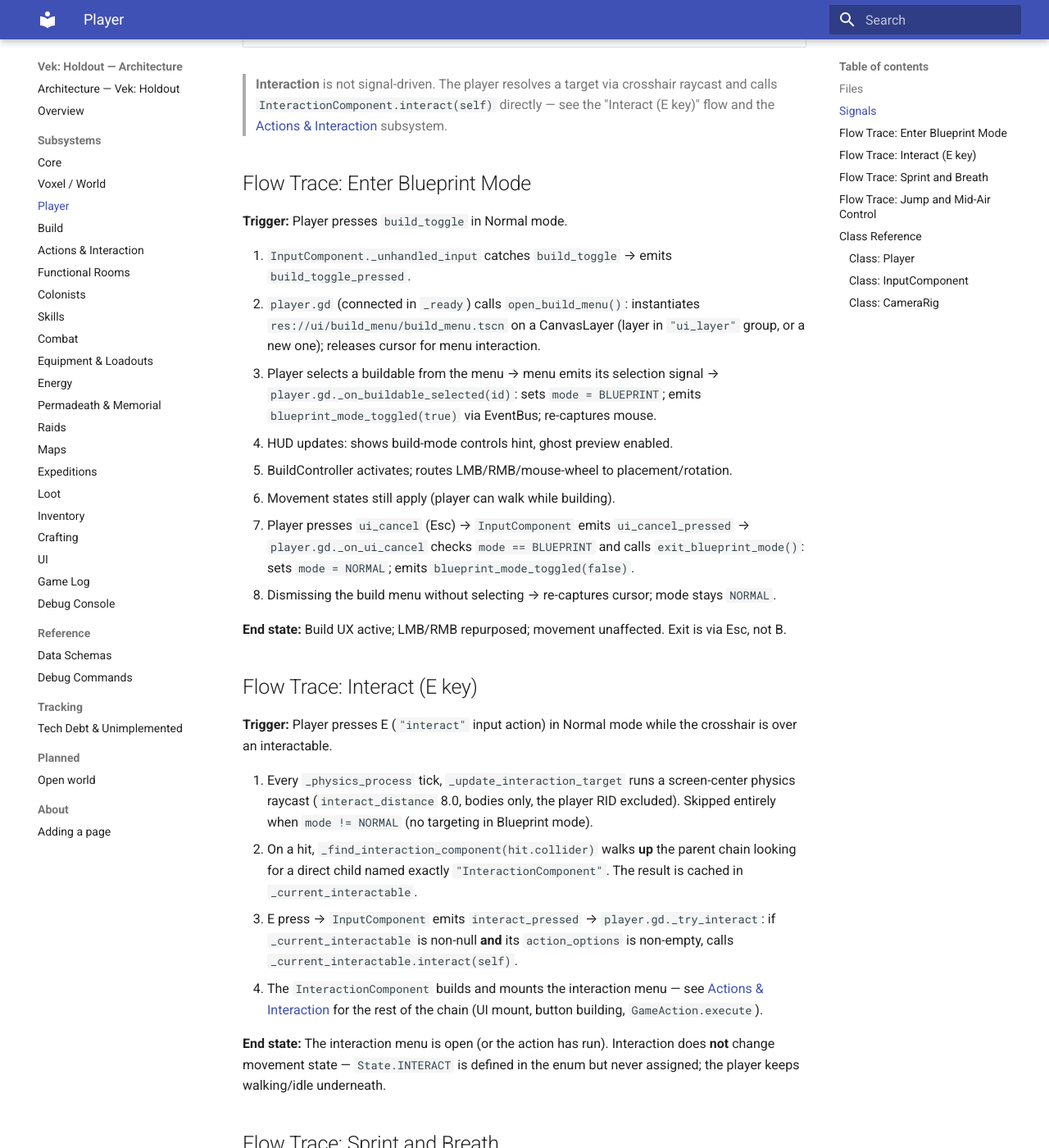
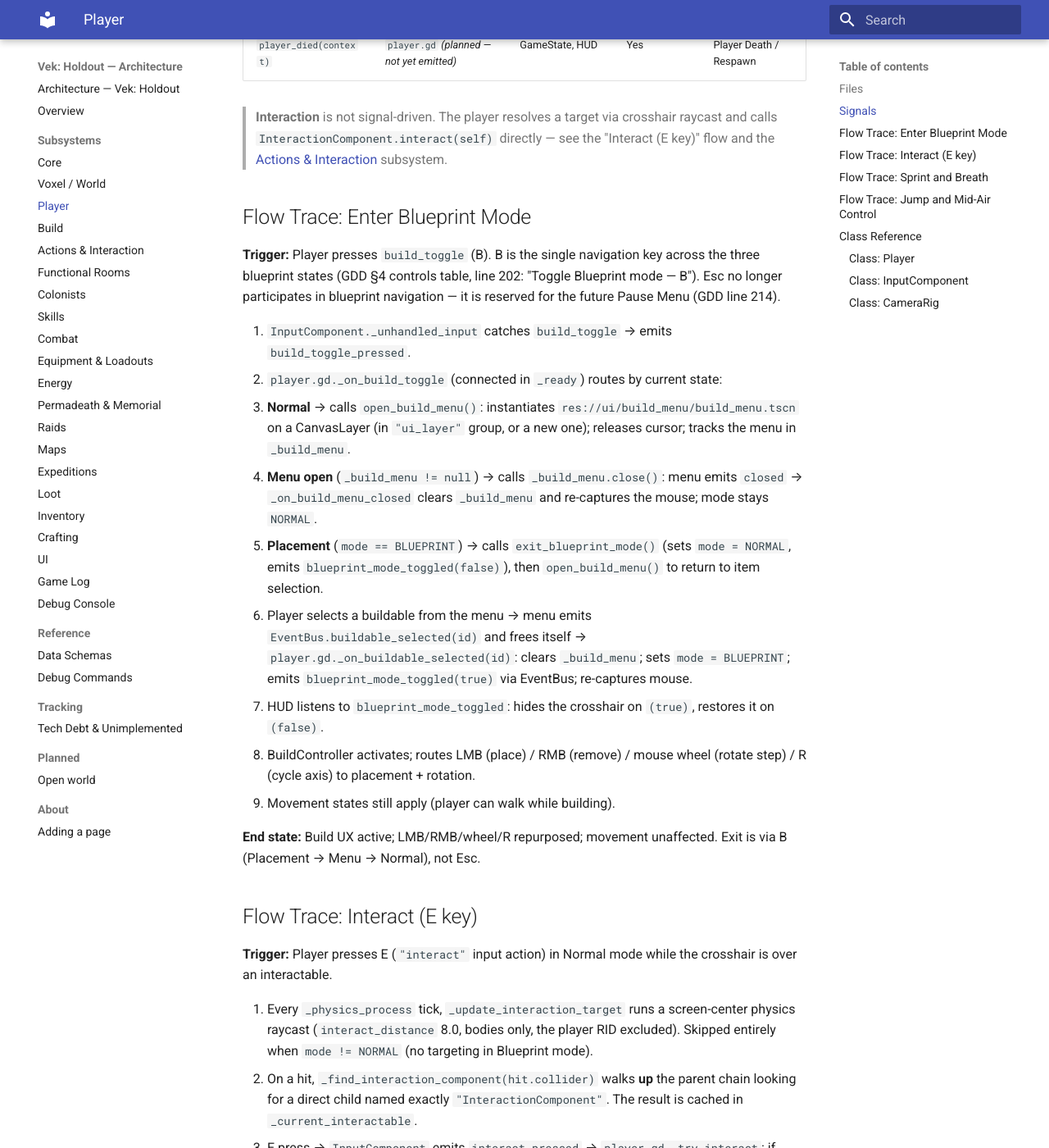
Before and after one commit to gdgonzaga/vek-holdout, an MkDocs documentation site: the page built from docs/architecture/player.md, in a window 1280 px wide and 1400 px high, scrolled down 1232 px. Shown: the whole window at 82% size. Built offline with MkDocs 1.6.1 and Material for MkDocs 9.7.7, drawn with Linux system fonts in a browser that asks for light colours; some of the changed text lies outside the part shown.

Commit message:
feat(build): B-centric blueprint navigation + rotation wiring
- B is now the single navigation key across the three blueprint states
  (Normal -> Menu -> Placement). Esc no longer exits blueprint; it is
  reserved for the future Pause Menu (GDD line 214).
- Wire rotation input: mouse wheel cycles the 90deg step (CW/CCW),
  R cycles the rotation axis Z->X->Y. Ghost yaw applied each frame so
  furniture meshes visibly rotate. cycle_step_back() added to
  RotationState for reverse wheel direction.
- HUD listens to blueprint_mode_toggled: hides the crosshair while
  placing (overview.md expected this listener; it was missing).
- BuildMenu no longer self-closes on Esc; B owns all menu navigation.
- Update docs/architecture/{player,build}.md to reflect the new flow
  and the wired rotation state.

```diff
--- a/docs/architecture/player.md
+++ b/docs/architecture/player.md
@@ -6,7 +6,7 @@ Third-person controller, camera rig, Mode+State machine (GDD §4), inventory + e
 
 | File | Type | Responsibility |
 |---|---|---|
-| `player.tscn` / `player.gd` | Scene/Script | CharacterBody3D + camera rig. Owns movement physics (WASD + sprint + jump with mid-air momentum preservation), inline Mode+State enums, build menu interaction (opens `build_menu.tscn` on a CanvasLayer), blueprint mode entry via menu selection + exit via `ui_cancel` (Esc). Exposes `get_camera()` for BuildController raycasts. Does NOT own raw input reading (delegates to InputComponent), combat resolution (delegates to Combat), or build UX (delegates to Build when in Blueprint mode). **TODO:** source movement stats from CharacterDef instead of `@export` vars. |
+| `player.tscn` / `player.gd` | Scene/Script | CharacterBody3D + camera rig. Owns movement physics (WASD + sprint + jump with mid-air momentum preservation), inline Mode+State enums, build menu interaction (opens `build_menu.tscn` on a CanvasLayer), blueprint mode entry via menu selection + B-driven navigation across three states (Normal → Menu → Placement). Exposes `get_camera()` for BuildController raycasts. Does NOT own raw input reading (delegates to InputComponent), combat resolution (delegates to Combat), or build UX (delegates to Build when in Blueprint mode). **TODO:** source movement stats from CharacterDef instead of `@export` vars. |
 | `input_component.gd` | Script (Node) | Child node on the Player. Reads all raw player input and exposes it via signals (discrete actions: build toggle, interact, mouse recapture, ui cancel) and per-frame query methods (`get_movement_input()`, `wants_jump()`, `wants_sprint()`). Does NOT own mouse-motion (CameraRig handles that) or mouse-mode management (Player owns that as a game-state concern). |
 | `camera_rig.gd` | Script | Programmatically constructs its own SpringArm3D + Camera3D children in `_ready()`. Mouse look (yaw on rig, pitch on spring arm) via its own `_unhandled_input` — InputComponent does not absorb mouse-motion. Zoom via spring length, collision on spring arm (layer 1). LMB/RMB reserved for item actions, not consumed here. |
 | `player_state_machine.gd` | Script *(planned — not yet implemented)* | Mode + State logic (Normal/Blueprint × Idle/Walk/Sprint/Attack/Interact/Sleep/Dead). Currently inline in `player.gd`; will be extracted as Mode+State grow. |
@@ -23,18 +23,19 @@ Third-person controller, camera rig, Mode+State machine (GDD §4), inventory + e
 
 ## Flow Trace: Enter Blueprint Mode
 
-**Trigger:** Player presses `build_toggle` in Normal mode.
+**Trigger:** Player presses `build_toggle` (B). B is the single navigation key across the three blueprint states (GDD §4 controls table, line 202: "Toggle Blueprint mode — B"). Esc no longer participates in blueprint navigation — it is reserved for the future Pause Menu (GDD line 214).
 
 1. `InputComponent._unhandled_input` catches `build_toggle` → emits `build_toggle_pressed`.
-2. `player.gd` (connected in `_ready`) calls `open_build_menu()`: instantiates `res://ui/build_menu/build_menu.tscn` on a CanvasLayer (layer in `"ui_layer"` group, or a new one); releases cursor for menu interaction.
-3. Player selects a buildable from the menu → menu emits its selection signal → `player.gd._on_buildable_selected(id)`: sets `mode = BLUEPRINT`; emits `blueprint_mode_toggled(true)` via EventBus; re-captures mouse.
-4. HUD updates: shows build-mode controls hint, ghost preview enabled.
-5. BuildController activates; routes LMB/RMB/mouse-wheel to placement/rotation.
+2. `player.gd._on_build_toggle` (connected in `_ready`) routes by current state:
+   - **Normal** → calls `open_build_menu()`: instantiates `res://ui/build_menu/build_menu.tscn` on a CanvasLayer (in `"ui_layer"` group, or a new one); releases cursor; tracks the menu in `_build_menu`.
+   - **Menu open** (`_build_menu != null`) → calls `_build_menu.close()`: menu emits `closed` → `_on_build_menu_closed` clears `_build_menu` and re-captures the mouse; mode stays `NORMAL`.
+   - **Placement** (`mode == BLUEPRINT`) → calls `exit_blueprint_mode()` (sets `mode = NORMAL`, emits `blueprint_mode_toggled(false)`), then `open_build_menu()` to return to item selection.
+3. Player selects a buildable from the menu → menu emits `EventBus.buildable_selected(id)` and frees itself → `player.gd._on_buildable_selected(id)`: clears `_build_menu`; sets `mode = BLUEPRINT`; emits `blueprint_mode_toggled(true)` via EventBus; re-captures mouse.
+4. HUD listens to `blueprint_mode_toggled`: hides the crosshair on `(true)`, restores it on `(false)`.
+5. BuildController activates; routes LMB (place) / RMB (remove) / mouse wheel (rotate step) / R (cycle axis) to placement + rotation.
 6. Movement states still apply (player can walk while building).
-7. Player presses `ui_cancel` (Esc) → `InputComponent` emits `ui_cancel_pressed` → `player.gd._on_ui_cancel` checks `mode == BLUEPRINT` and calls `exit_blueprint_mode()`: sets `mode = NORMAL`; emits `blueprint_mode_toggled(false)`.
-8. Dismissing the build menu without selecting → re-captures cursor; mode stays `NORMAL`.
 
-**End state:** Build UX active; LMB/RMB repurposed; movement unaffected. Exit is via Esc, not B.
+**End state:** Build UX active; LMB/RMB/wheel/R repurposed; movement unaffected. Exit is via B (Placement → Menu → Normal), not Esc.
 
 ## Flow Trace: Interact (E key)
 
@@ -108,12 +109,13 @@ Third-person controller, camera rig, Mode+State machine (GDD §4), inventory + e
 | Function | Description |
 |---|---|
 | `get_camera() -> Camera3D` | Public accessor; delegates to CameraRig. Used by BuildController for screen-center raycasts. |
-| `exit_blueprint_mode() -> void` | One-way exit: sets `mode = NORMAL`; emits `blueprint_mode_toggled(false)`. Called by `_on_ui_cancel` on Esc in Blueprint mode. |
-| `open_build_menu() -> void` | Instantiates `build_menu.tscn` on a CanvasLayer; releases cursor for menu interaction. Called by InputComponent's `build_toggle_pressed` signal. |
-| `_on_buildable_selected(id: String) -> void` | Enters Blueprint mode on menu selection: sets `mode = BLUEPRINT`; emits `blueprint_mode_toggled(true)`. |
+| `exit_blueprint_mode() -> void` | One-way exit: sets `mode = NORMAL`; emits `blueprint_mode_toggled(false)`. Called by `_on_build_toggle` when leaving placement for the menu. |
+| `open_build_menu() -> void` | Instantiates `build_menu.tscn` on a CanvasLayer; releases cursor; tracks the menu in `_build_menu`. No-op if a menu is already open. Called by `_on_build_toggle` from Normal or Placement. |
+| `_on_build_toggle() -> void` | B-key state router (connected to InputComponent's `build_toggle_pressed`): Normal → open menu; menu open → close menu; Placement → exit + reopen menu. |
+| `_on_buildable_selected(id: String) -> void` | Enters Blueprint mode on menu selection: clears `_build_menu`; sets `mode = BLUEPRINT`; emits `blueprint_mode_toggled(true)`. |
 | `_try_interact() -> void` | E-key handler (connected to InputComponent's `interact_pressed` signal): calls `_current_interactable.interact(self)` if a target is cached and offers actions. |
 | `_recapture_mouse() -> void` | Sets `Input.mouse_mode = CAPTURED`. Connected to InputComponent's `recapture_requested` signal (click-to-recapture after alt-tab). |
-| `_on_ui_cancel() -> void` | Esc handler (connected to InputComponent's `ui_cancel_pressed` signal). Checks `mode == BLUEPRINT` and calls `exit_blueprint_mode()`. |
+| `_on_ui_cancel() -> void` | Esc handler (connected to InputComponent's `ui_cancel_pressed`). No-op for blueprint — Esc is reserved for the future Pause Menu (GDD line 214). |
 | `_interaction_raycast() -> Dictionary` | Screen-center physics raycast (`interact_distance`, bodies only, player excluded). Returns the raw hit dict (empty if nothing struck). |
 | `_update_interaction_target() -> void` | Per-tick crosshair check; updates `_current_interactable` via `_find_interaction_component`. Skipped in Blueprint mode. |
 | `_find_interaction_component(node: Node) -> InteractionComponent` | Walks up the parent chain from a hit collider looking for a child named exactly `"InteractionComponent"`. |
```
Also changed, not shown: docs/architecture/build.md (+1 -1 lines), 7 other files.
